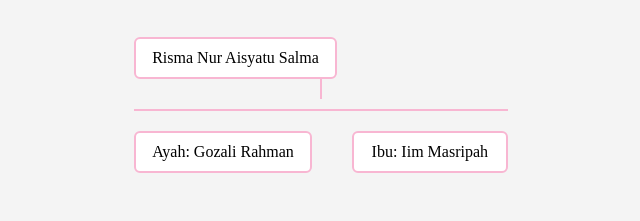
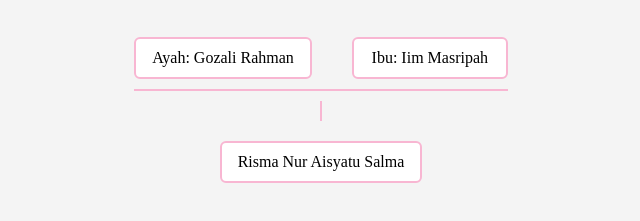
Before and after one commit to rvxisma/challangeUas-mafi-keluarga, a plain HTML site: page sample-tree1-3-node.html in a window 1280 px wide. Shown: the part 89-310 px from the top of the page, without its empty margins (319-959 px from the left). Drawn offline with Linux system fonts and the light colour scheme.

Commit message:
Update sample-tree1-3-node.html

```diff
--- a/sample-tree1-3-node.html
+++ b/sample-tree1-3-node.html
@@ -32,7 +32,7 @@
       min-width: 120px;
     }
 
-    /* garis vertikal dari anak ke garis horizontal */
+    /* garis vertikal */
     .connector {
       width: 2px;
       height: 20px;
@@ -40,7 +40,7 @@
       margin: 0 auto;
     }
 
-    /* garis horizontal ke orang tua */
+    /* garis horizontal */
     .line {
       width: 100%;
       height: 2px;
@@ -48,11 +48,16 @@
       margin: 10px 0;
     }
 
-    .children {
+    .parents {
+      display: flex;
+      justify-content: center;
+      gap: 40px; /* jarak antar Ayah dan Ibu */
+    }
+
+    .child {
       display: flex;
       justify-content: center;
       margin-top: 20px;
-      gap: 40px; /* jarak antar Ayah dan Ibu */
     }
   </style>
 </head>
@@ -61,15 +66,19 @@
 
   <div class="tree">
     <div>
-      <!-- Anak -->
-      <div class="node" id="child"></div>
-      <div class="connector"></div>
-      <div class="line"></div>
-
       <!-- Orang tua -->
-      <div class="children">
+      <div class="parents">
         <div class="node" id="father"></div>
         <div class="node" id="mother"></div>
+      </div>
+
+      <!-- Garis penghubung -->
+      <div class="line"></div>
+      <div class="connector"></div>
+
+      <!-- Anak -->
+      <div class="child">
+        <div class="node" id="child"></div>
       </div>
     </div>
   </div>
```
